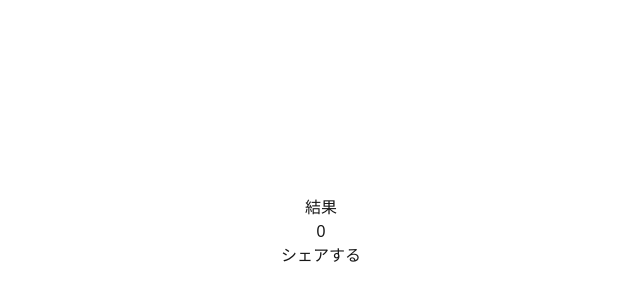
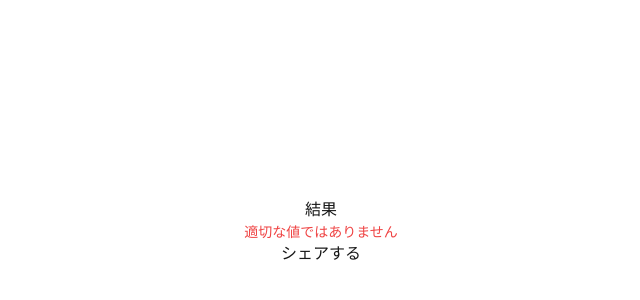
Before and after one commit to Kazuki0320/sns-scouter, a Next.js app: page /result in a window 1280 px wide. Shown: the part 168-468 px from the top of the page, without its empty margins (319-959 px from the left). Built offline with nearby package versions, Linux system fonts and the light colour scheme.

Commit message:
クエリパラメーターがnullや数値に変換できない文字列の場合のエラーハンドリング実装

```diff
--- a/src/app/result/page.tsx
+++ b/src/app/result/page.tsx
@@ -7,9 +7,19 @@ import Loading from './loading';
 
 export default function Page() {
   const [loading, setLoading] = useState(true);
+  const [error, setError] = useState('');
   const battlePowerResult = useSearchParams();
-  const followers = Number(battlePowerResult.get('score'));
+  const score = battlePowerResult.get('score');
 
+  useEffect(() => {
+    if (score === null || isNaN(Number(score))) {
+      setError('適切な値ではありません');
+    } else {
+      setError('');
+    }
+  }, [score]);
+
+  // NOTE: ローディング画面を一定時間表示するための一時的な処理
   useEffect (() => {
     const timer = setTimeout(() => setLoading(false), 4000);
     return () => clearTimeout(timer);
@@ -22,7 +32,12 @@ export default function Page() {
   return (
     <>
       <h2>結果</h2>
-      <h3>{followers}</h3>
+      <h3>{score}</h3>
+      {error && (
+        <div className="text-red-500 text-sm">
+          {error}
+        </div>
+      )}
       <ShareButton text="test" />
     </>
   );
```
